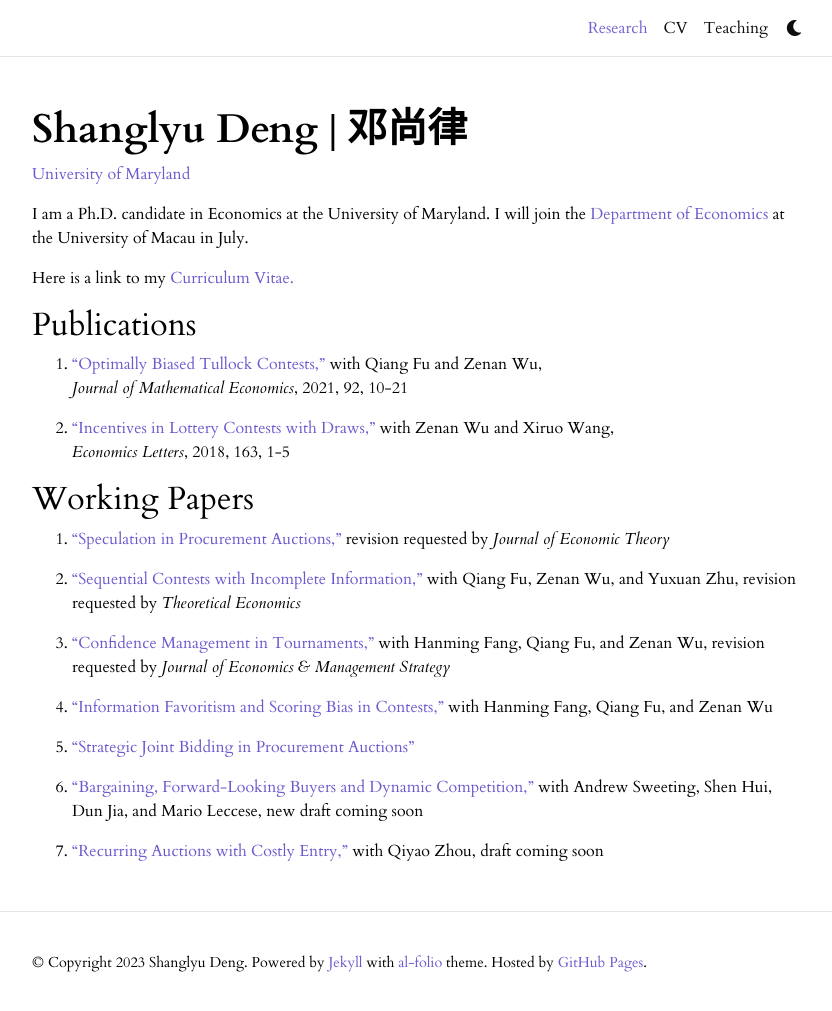
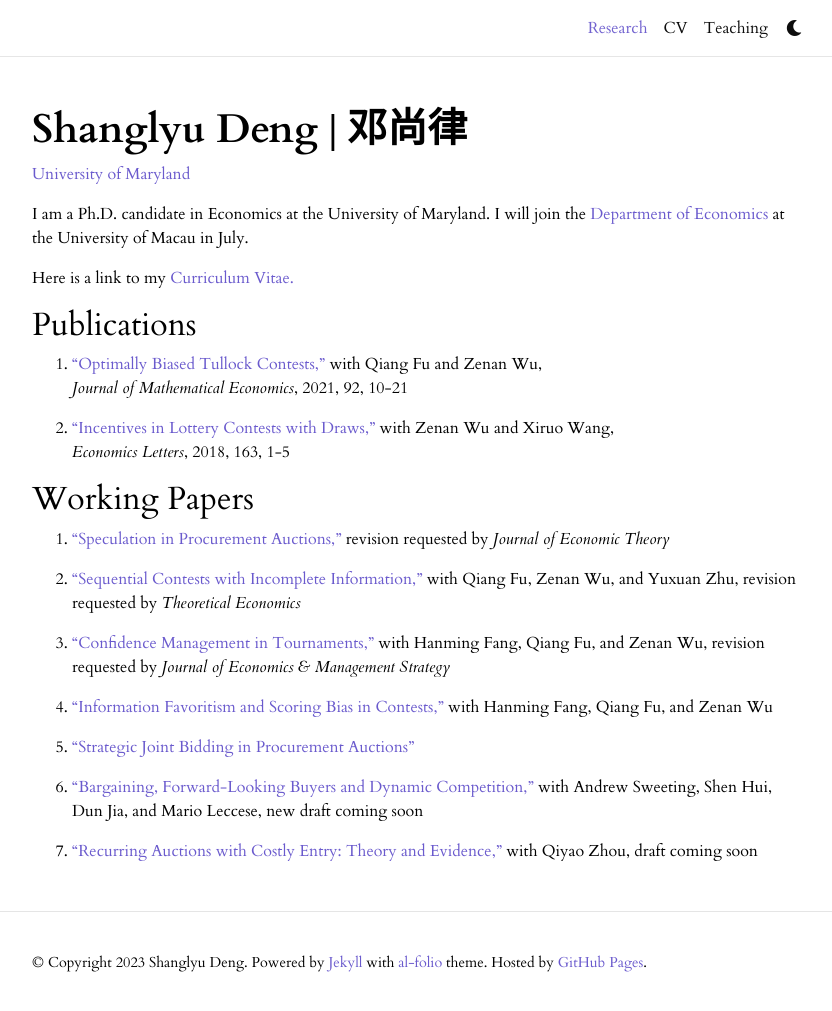
Before and after one commit to shanglyudeng/shanglyudeng.github.io, a Jekyll site: the page built from _pages/about.md, in a window 1280 px wide and 1013 px high. Shown: the whole window, without its empty margins (223-1055 px from the left). Built offline with Jekyll 4.4.1, drawn with Linux system fonts in a browser that asks for light colours; comment, search, counter and statistics services are not loaded; a style sheet for code colours, icons or effects is not loaded.

Commit message:
Update about.md

```diff
--- a/_pages/about.md
+++ b/_pages/about.md
@@ -95,5 +95,5 @@ revision requested by <em>Journal of Economics & Management Strategy</em>
 with Andrew Sweeting, Shen Hui, Dun Jia, and Mario Leccese, new draft coming soon
 
 7.
-    <span style="color:slateblue;">“Recurring Auctions with Costly Entry,” </span>
+    <span style="color:slateblue;">“Recurring Auctions with Costly Entry: Theory and Evidence,” </span>
 with Qiyao Zhou, draft coming soon
```
